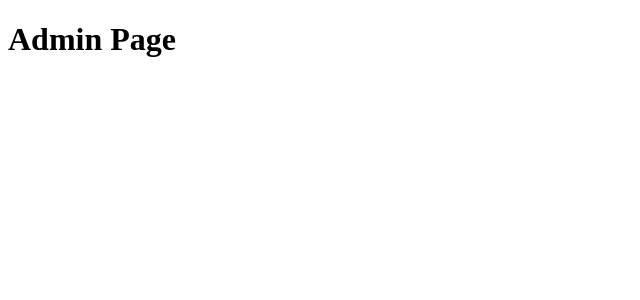
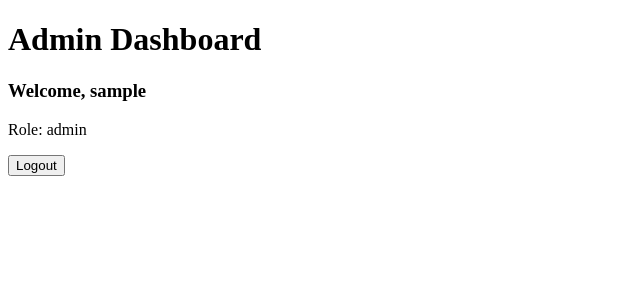
Before and after one commit to 25f2009080/placement-portal-application-v2, a Vue app in the folder frontend/: page /admin in a window 1280 px wide. Shown: the top 300 px of the page, without its empty margins (0-640 px from the left). Built offline with nearby package versions, Linux system fonts and the light colour scheme; sample sign-in values are in the browser's storage.

Commit message:
Placed simple logout button

```diff
--- a/frontend/src/components/LogoutButton.vue
+++ b/frontend/src/components/LogoutButton.vue
@@ -1,18 +1,17 @@
 <script setup>
 import { useRouter } from "vue-router";
+import { logout } from "../services/authService";
 
 const router = useRouter();
 
-function logout() {
-    localStorage.removeItem("token");
-    localStorage.removeItem("user");
-
+function handleLogout() {
+    logout();
     router.push("/login");
 }
 </script>
 
 <template>
-    <button @click="logout">
+    <button @click="handleLogout">
         Logout
     </button>
 </template>
--- a/frontend/src/views/AdminDashboard.vue
+++ b/frontend/src/views/AdminDashboard.vue
@@ -1,3 +1,18 @@
+<script setup>
+import LogoutButton from "../components/LogoutButton.vue";
+import { getCurrentUser } from "../services/authService";
+
+const user = getCurrentUser();
+</script>
+
 <template>
-  <h1>Admin Page</h1>
+    <div>
+        <h1>Admin Dashboard</h1>
+
+        <h3>Welcome, {{ user.username }}</h3>
+
+        <p>Role: {{ user.role }}</p>
+
+        <LogoutButton />
+    </div>
 </template>
--- a/frontend/src/views/CompanyDashboard.vue
+++ b/frontend/src/views/CompanyDashboard.vue
@@ -1,3 +1,18 @@
+<script setup>
+import LogoutButton from "../components/LogoutButton.vue";
+import { getCurrentUser } from "../services/authService";
+
+const user = getCurrentUser();
+</script>
+
 <template>
-  <h1>Company Page</h1>
+    <div>
+        <h1>Company Dashboard</h1>
+
+        <h3>Welcome, {{ user.username }}</h3>
+
+        <p>Role: {{ user.role }}</p>
+
+        <LogoutButton />
+    </div>
 </template>
--- a/frontend/src/views/HomeView.vue
+++ b/frontend/src/views/HomeView.vue
@@ -1,5 +1,6 @@
 <script setup>
 import { useRouter } from "vue-router";
+import LogoutButton from "../components/LogoutButton.vue";
 import {
     isAuthenticated,
     getCurrentUser,
@@ -41,7 +42,13 @@ function handleLogout() {
             Companies and Administrators.
         </p>
 
+        <hr>
+
         <div v-if="!authenticated">
+            <h3>Welcome!</h3>
+
+            <p>Please login or create a new account to continue.</p>
+
             <button @click="$router.push('/login')">
                 Login
             </button>
@@ -54,15 +61,13 @@ function handleLogout() {
         <div v-else>
             <h3>Welcome, {{ user.username }}!</h3>
 
-            <p>Role: {{ user.role }}</p>
+            <p><strong>Role:</strong> {{ user.role }}</p>
 
             <button @click="goToDashboard">
                 Go to Dashboard
             </button>
 
-            <button @click="handleLogout">
-                Logout
-            </button>
+            <LogoutButton />
         </div>
     </div>
 </template>
```
Also changed, not shown: 1 other file (tests, documents, lock files or other folders).
